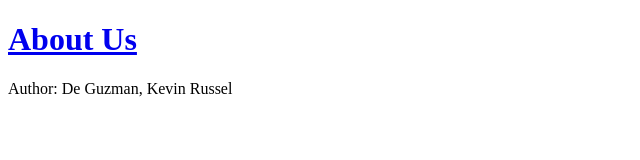
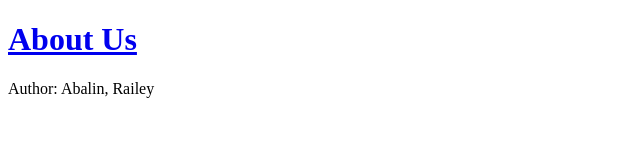
Before and after one commit to Raileyabalin/LinksandImages, a plain HTML site: page misc/aboutus.html in a window 1280 px wide. Shown: the whole page, without its empty margins (0-640 px from the left). Drawn offline with Linux system fonts and the light colour scheme.

Commit message:
aboutus.html

```diff
--- a/misc/aboutus.html
+++ b/misc/aboutus.html
@@ -9,7 +9,7 @@
 </head>
 <body>
     <h1><a href="../index.html">About Us</a></h1>
-    <p> Author: De Guzman, Kevin Russel</p>
+    <p> Author: Abalin, Railey</p>
 
 </body>
 </html>
```
